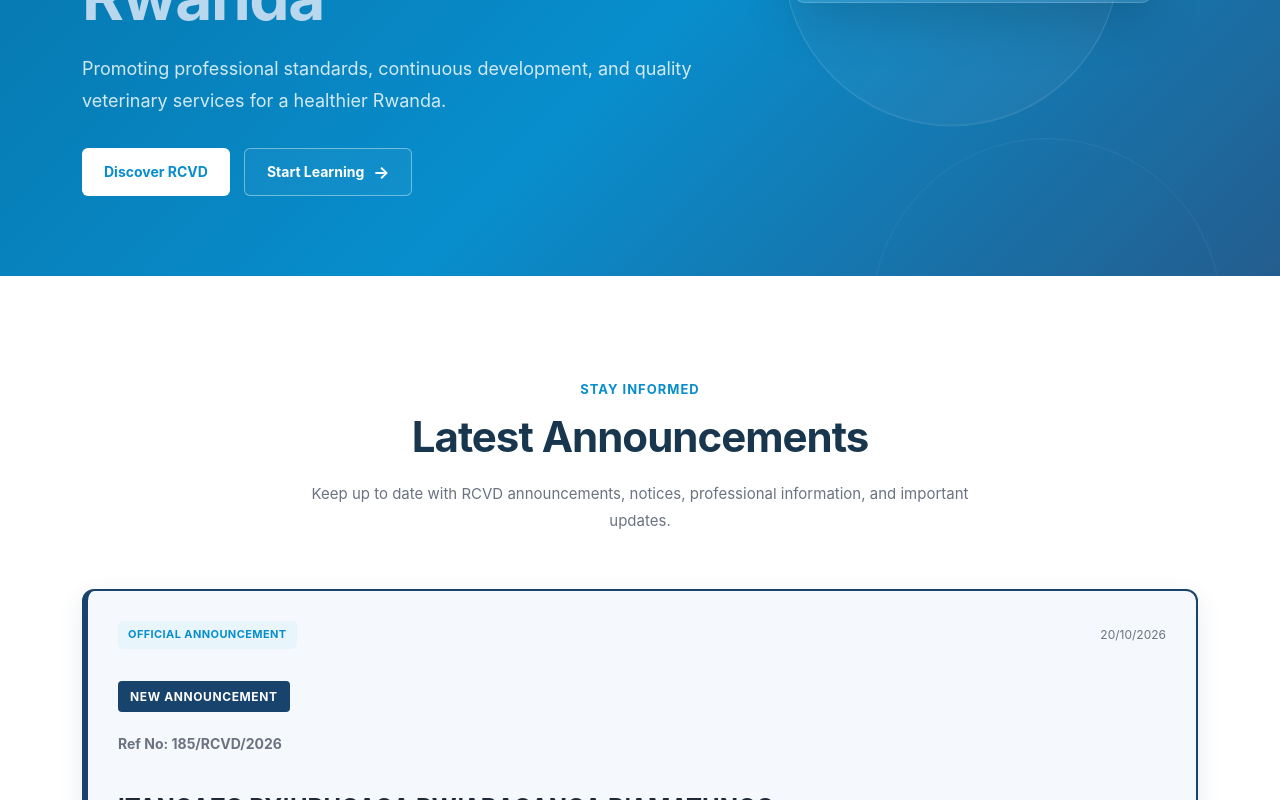
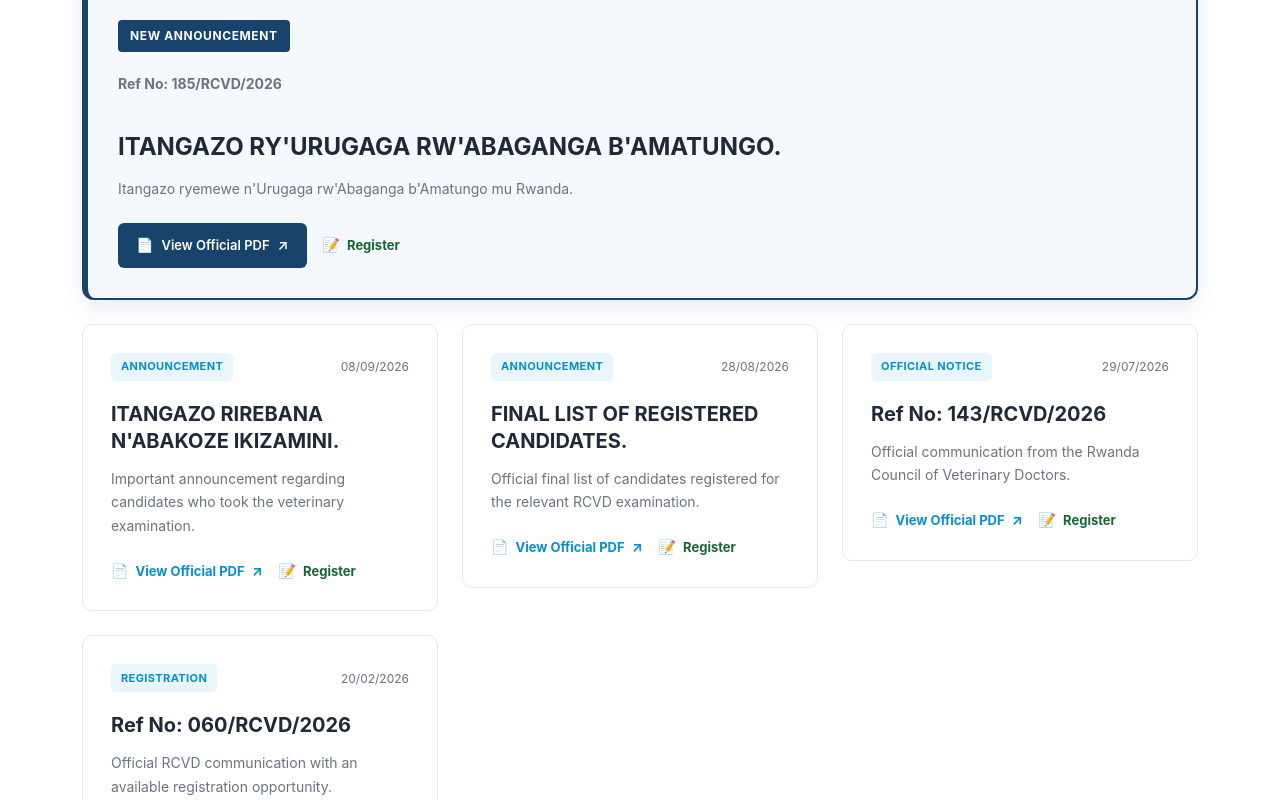
Before and after one commit to florisng/rcvdwebsite, a React (Vite) app in the folder frontend/: page / in a window 1280 px wide. Shown: the part 1380-2180 px from the top of the page. Built offline with nearby package versions, Linux system fonts and the light colour scheme.

Commit message:
Move the Announcement section up

```diff
--- a/frontend/src/App.jsx
+++ b/frontend/src/App.jsx
@@ -35,8 +35,8 @@
   return (
     <main>
       <InstitutionalSection />
+      <AnnouncementsSection />
       <Hero />
-      <AnnouncementsSection />
       <AboutSection />
       <ServicesSection />
       <CpdSection />
--- a/frontend/src/components/AnnouncementsSection.jsx
+++ b/frontend/src/components/AnnouncementsSection.jsx
@@ -7,7 +7,7 @@
       date: "20/10/2026",
       category: "Official Announcement",
       reference: "Ref No: 185/RCVD/2026",
-      title: "ITANGAZO RY'URUGAGA RW'ABAGANGA B'AMATUNGO",
+      title: "ITANGAZO RY'URUGAGA RW'ABAGANGA B'AMATUNGO.",
       description:
         "Itangazo ryemewe n'Urugaga rw'Abaganga b'Amatungo mu Rwanda.",
       pdfUrl: "/documents/itangazo-185-rcvd-2026.pdf",
@@ -17,7 +17,7 @@
     {
       date: "08/09/2026",
       category: "Announcement",
-      title: "ITANGAZO RIREBANA N'ABAKOZE IKIZAMINI",
+      title: "ITANGAZO RIREBANA N'ABAKOZE IKIZAMINI.",
       description:
         "Important announcement regarding candidates who took the veterinary examination.",
       pdfUrl: "/documents/itangazo-165-rcvd-2026.pdf",
@@ -26,7 +26,7 @@
     {
       date: "28/08/2026",
       category: "Announcement",
-      title: "FINAL LIST OF REGISTERED CANDIDATES",
+      title: "FINAL LIST OF REGISTERED CANDIDATES.",
       description:
         "Official final list of candidates registered for the relevant RCVD examination.",
       pdfUrl: "/documents/itangazo-final-list.pdf",
```
